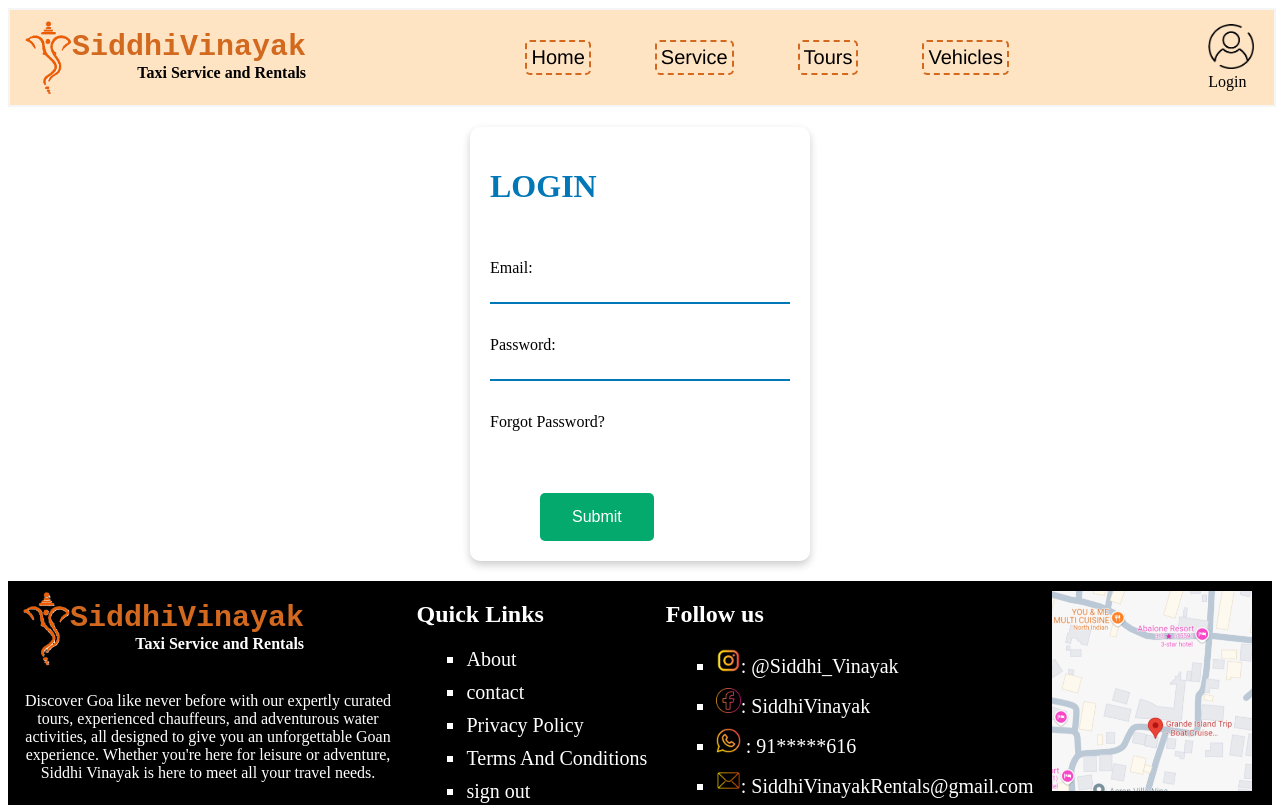
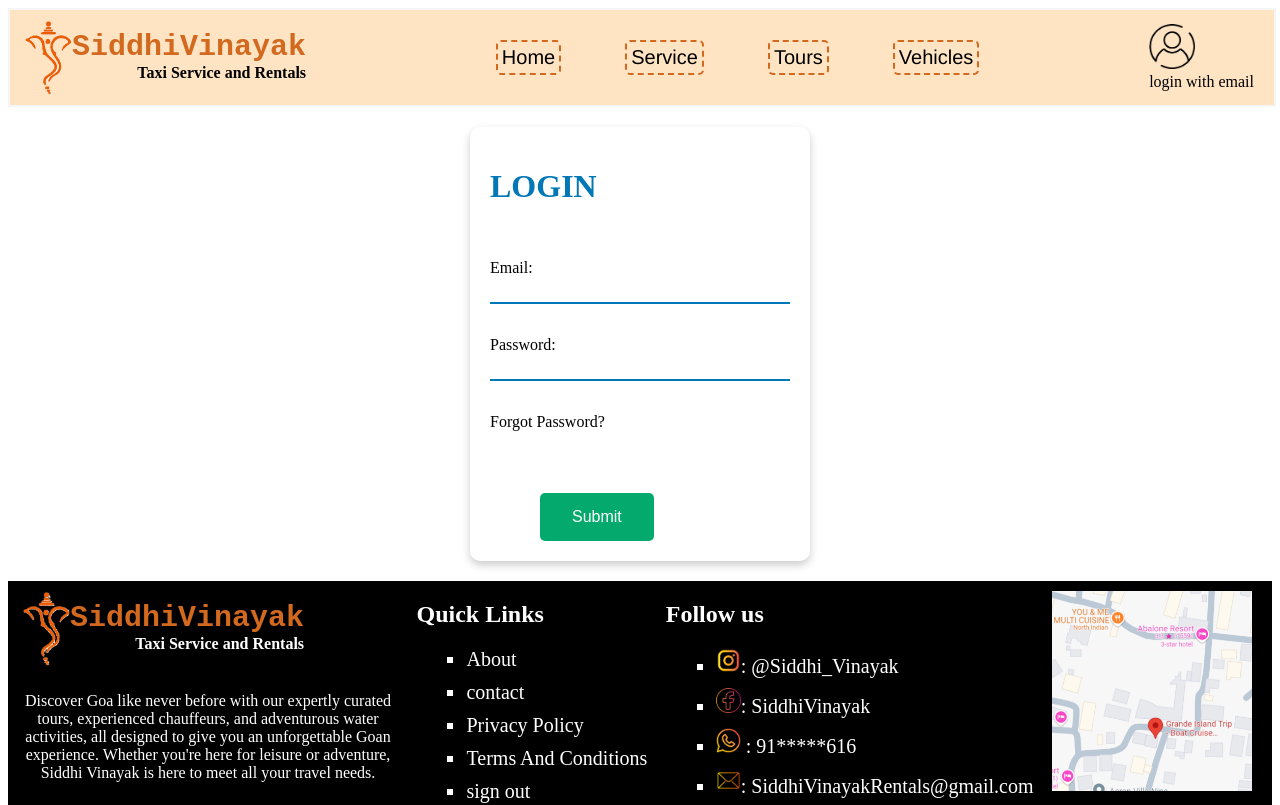
Before and after one commit to snehal0321/Taxi-Service-and-Rentals-Website, a React (Vite) app: page /login in a window 1280 px wide. Shown: the top 805 px of the page. Built offline with nearby package versions, Linux system fonts and the light colour scheme.

Commit message:
login changes

```diff
--- a/src/header.jsx
+++ b/src/header.jsx
@@ -30,7 +30,7 @@ function Header(){
             </nav>
             <div className="Profile-container">
                 <Link to="/login"><img className="profile" src={Profile} alt="ProfilePic" /></Link>
-                <label htmlFor="profile"><Link to="/login">Login</Link></label >
+                <label htmlFor="profile"><Link to="/login"> login with email </Link></label >
             </div>
         </header>
     );
```
